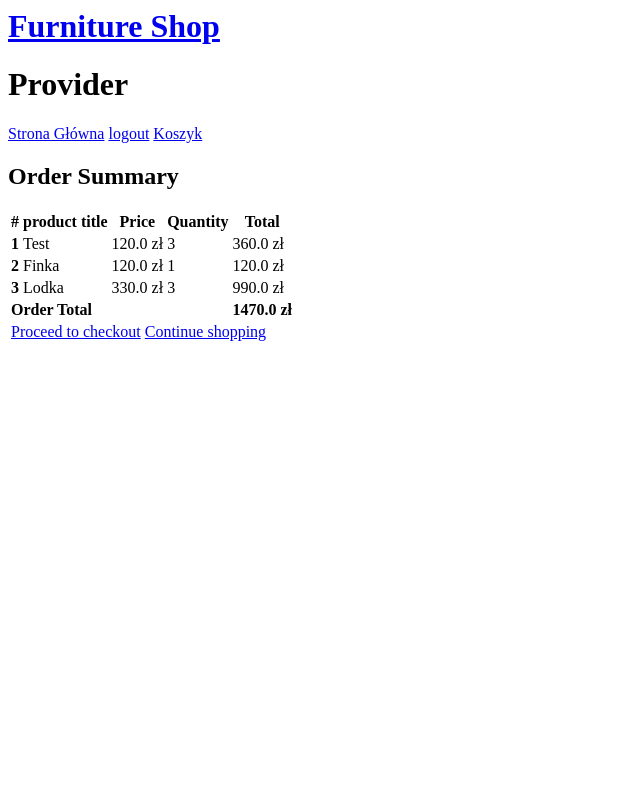
After one commit to PrzemyslawSarnacki/DjangoFurnitureShop, a Django app: page /order_summary/ in a window 1280 px wide. The commit adds this page. Shown: the whole page, without its empty margins (0-640 px from the left). Run offline with Django 3.2, Linux system fonts and the light colour scheme; a user stored in the database is signed in; data comes from the database, SQL or seed files in the repository.

Commit message:
Cart finally somewhat works

```diff
--- a/DjangoFurnitureShop/index/admin.py
+++ b/DjangoFurnitureShop/index/admin.py
@@ -1,6 +1,9 @@
 from django.contrib import admin
-from .models import Product, Comment
+from .models import Product, Comment, Order, OrderProduct, UserAddress
 
 admin.site.register(Product)
+admin.site.register(OrderProduct)
+admin.site.register(Order)
+admin.site.register(UserAddress)
 
 # Register your models here.
--- a/DjangoFurnitureShop/index/templates/index/base.html
+++ b/DjangoFurnitureShop/index/templates/index/base.html
@@ -18,11 +18,11 @@
             <a href="/">Strona Główna</a>
             {% if user.is_authenticated %}
             <a href="/logout/">logout</a>
+            <a href="/order_summary">Koszyk</a>
             {% else %}
             <a href="/register/">Zarejestruj</a>
             <a href="/login/">Login</a>
             {% endif %}
-            <a href="/">Strona Główna</a>
         </div>
     <div class="content container">
         <div class="row">
@@ -33,4 +33,18 @@
         </div>
     </div>
 </body>
+<body>
+    <div class="mt-5 pt-4">
+        {% if messages %}
+            {% for message in messages %}
+            <div class="alert alert-{{ message.tags }} alert-dismissible fade show" role="alert">
+                {{ message }}
+                <button type="button" class="close" data-dismiss="alert" aria-label="Close">
+                <span aria-hidden="true">&times;</span>
+                </button>
+            </div>
+            {% endfor %}
+        {% endif %}
+    </div>
+</body>
 </html>
--- /dev/null
+++ b/DjangoFurnitureShop/index/templates/index/order_summary.html
@@ -0,0 +1,67 @@
+{% extends "index/base.html" %}
+
+{% block content %}
+  <main>
+    <div class="container">
+
+    <div class="table-responsive text-nowrap">
+    <h2>Order Summary</h2>
+    <table class="table">
+        <thead>
+        <tr>
+            <th scope="col">#</th>
+            <th scope="col">product title</th>
+            <th scope="col">Price</th>
+            <th scope="col">Quantity</th>
+            <th scope="col">Total</th>
+        </tr>
+        </thead>
+        <tbody>
+        {% for order_product in order.products.all %}
+        <tr>
+            <th scope="row">{{ forloop.counter }}</th>
+            <td>{{ order_product.product.name }}</td>
+            <td>{{ order_product.product.price }} zł</td>
+            <td>
+                <a href="{% url 'remove_single_product_from_cart' order_product.product.pk %}"><i class="fas fa-minus mr-2"></i></a>
+                {{ order_product.quantity }}
+                <a href="{% url 'add_to_cart' order_product.product.pk %}"><i class="fas fa-plus ml-2"></i></a>
+            </td>
+            <td>
+                {{ order_product.get_total_price }} zł
+            <a style='color: red;' href="{% url 'remove_from_cart' order_product.product.pk %}">
+                <i class="fas fa-trash float-right"></i>
+            </a>
+            </td>
+        </tr>
+        {% empty %}
+        <tr>
+            <td colspan='5'>Your cart is empty</td>
+        </tr>
+        <tr>
+            <td colspan="5">
+            <a class='btn btn-primary float-right' href='/'>Continue shopping</a>
+            </td>
+        </tr>
+        {% endfor %}
+        {% if order.get_total %}
+        <tr>
+            <td colspan="4"><b>Order Total</b></td>
+            <td><b>{{ order.get_total }} zł</b></td>
+        </tr>
+        <tr>
+            <td colspan="5">
+            <a class='btn btn-warning float-right ml-2' href='/checkout/'>Proceed to checkout</a>
+            <a class='btn btn-primary float-right' href='/'>Continue shopping</a>
+            </td>
+        </tr>
+        {% endif %}
+        </tbody>
+    </table>
+
+    </div>
+
+    </div>
+  </main>
+
+{% endblock content %}
--- a/DjangoFurnitureShop/index/templates/index/product_list.html
+++ b/DjangoFurnitureShop/index/templates/index/product_list.html
@@ -40,7 +40,6 @@
                 <img src="{{ product.photo.url}}" height="50">
             {% endif %}
                 <b><p>{{ product.price|linebreaksbr }} zł</p></b>
-            <button>Dodaj do koszyka</button>
         </div>
     </article>
     {% endfor %}
--- a/DjangoFurnitureShop/index/urls.py
+++ b/DjangoFurnitureShop/index/urls.py
@@ -10,7 +10,13 @@ urlpatterns = [
     path('product_detail/<pk>/', views.product_detail, name='product_detail'),
     # re_path(r'^search/$', views.search, name='search'),
     path('new_product/', views.new_product, name='new_product'),
+    path('checkout/', views.checkout, name='checkout'),
+    path('order_summary/', views.order_summary, name='order_summary'),
     path('edit_product/<pk>/', views.edit_product, name='edit_product'),
+    path('add_to_cart/<pk>/', views.add_to_cart, name='add_to_cart'),
+    path('remove_from_cart/<pk>/', views.remove_from_cart, name='remove_from_cart'),
+    path('remove_single_product_from_cart/<pk>/', views.remove_single_product_from_cart,
+         name='remove_single_product_from_cart'),
     path('product_detail/<pk>/delete_product/', views.delete_product, name='delete_product'),
     path('<int:id>', views.product_list, name=''),
 ] + static(settings.MEDIA_URL, document_root=settings.MEDIA_ROOT)
--- a/DjangoFurnitureShop/index/views.py
+++ b/DjangoFurnitureShop/index/views.py
@@ -1,11 +1,13 @@
 from django.shortcuts import render, get_object_or_404, redirect
+from django.core.exceptions import ObjectDoesNotExist
 from django.http import HttpResponse
 from django.db.models import Q
+from django.contrib import messages
 from django.utils import timezone
 from django.core.paginator import Paginator, EmptyPage, PageNotAnInteger
 from django.contrib.auth.models import User
-from .models import Product, Comment
-from .forms import ProductForm, CommentForm
+from .models import Product, Comment, Order, OrderProduct, UserAddress
+from .forms import ProductForm, CommentForm, CheckoutForm
 from django.views.decorators.cache import never_cache
 from django.views.decorators.csrf import csrf_protect
 
@@ -21,11 +23,9 @@ def product_list(request):
     if 'search' in request.GET:
         search_phrase = request.GET['search']
         products = products.filter(manufacturer_id__username=search_phrase)
-        print(products.first())
         if products.first() == None:
             products = Product.objects.all()
             products = products.filter(name__icontains=search_phrase)
-            print(products)
     if 'search_manufacturer' in request.GET:
         search_manufacturer = request.GET['search_manufacturer']
         products = products.filter(manufacturer_id__username=search_manufacturer)
@@ -41,7 +41,7 @@ def product_detail(request, pk):
     return render(request, 'index/product_detail.html', {'product': product})
 
 def new_product(request):
-    if request.method == "POST":
+    if request.method == 'POST':
         product = ProductForm(request.POST, request.FILES)
         if product.is_valid():
             product.save()
@@ -52,14 +52,14 @@ def new_product(request):
 
 def edit_product(request, pk):
     product = get_object_or_404(Product, pk=pk)
-    if request.method == "POST":
+    if request.method == 'POST':
         form = ProductForm(request.POST, request.FILES, instance=product)
         if form.is_valid():
             product = form.save(commit=False)
             product.manufacturer = request.user
             product.created_date = timezone.now()
             product.save()
-            return redirect('product_details', pk=product.pk)
+            return redirect('product_detail', pk=product.pk)
     else:
         form = ProductForm(instance=product)
     return render(request, 'index/edit_product.html', {'form': form})
@@ -72,14 +72,163 @@ def delete_product(request, pk):
 
 def add_to_cart(request, pk):
     product = get_object_or_404(Product, pk=pk)
-    order_product = OrderProduct.objects.create(product=product)
-    order_qs = Order.objects.filter(user=request.user, ordered=False)
-    if order_qs.exists():
-        order = order_qs[0]
+    try:
+        order_product = OrderProduct.objects.get(product=product, user=request.user, ordered=False)
+    except ObjectDoesNotExist:
+        order_product = OrderProduct.objects.create(product=product, user=request.user, ordered=False)
+    try:
+        order = Order.objects.get(user=request.user, ordered=False)
         if order.products.filter(product__pk=product.pk).exists():
             order_product.quantity += 1
             order_product.save()
+            messages.info(request, "Zaaktualizowano ilość.")
+            return redirect("order_summary")
         else:
-            order = Order.objects.create(user=request.user)
             order.products.add(order_product)
-    return render(request, 'index/delete_product.html', {'product': product})
+            messages.info(request, "Dodano do koszyka.")
+            return redirect("order_summary")
+    except ObjectDoesNotExist:
+        ordered_date = timezone.now()
+        order = Order.objects.create(
+            user=request.user, ordered_date=ordered_date)
+        order.products.add(order_product)
+        messages.info(request, "Dodano do koszyka.")
+        return(redirect('order_summary'))
+
+def order_summary(request):
+    if request.method == "GET":
+        try:
+            order = Order.objects.get(user=request.user, ordered=False)
+
+            return render(request, 'index/order_summary.html', {'order': order})
+        except ObjectDoesNotExist:
+            messages.warning(request, "Nie masz aktywnego zamówienia !")
+            return redirect("/")
+
+def checkout(request):
+    if request.method == "GET":
+        try:
+            order = Order.objects.get(user=request.user, ordered=False)
+            print(order)
+            form = CheckoutForm()
+            context = {
+                'form': form,
+                'order': order,
+            }
+
+            shipping_address_qs = UserAddress.objects.filter(
+                user=request.user,
+                default=True
+            )
+            if shipping_address_qs.exists():
+                context.update(
+                    {'default_shipping_address': shipping_address_qs[0]})
+
+            return render(request, "index/checkout.html", context)
+        except ObjectDoesNotExist:
+            messages.info(request, "You do not have an active order")
+            return redirect('/')
+    if request.method == "POST":
+        form = CheckoutForm(request.POST or None)
+        try:
+            order = Order.objects.get(user=request.user, ordered=False)
+            if form.is_valid():
+                use_default_shipping = form.cleaned_data.get(
+                    'use_default_shipping')
+                if use_default_shipping:
+                    print("Using the defualt shipping address")
+                    address_qs = UserAddress.objects.filter(
+                        user=request.user,
+                        address_type='S',
+                        default=True
+                    )
+                    if address_qs.exists():
+                        shipping_address = address_qs[0]
+                        order.shipping_address = shipping_address
+                        order.save()
+                    else:
+                        messages.info(
+                            request, "No default shipping address available")
+                        return redirect('core:checkout')
+                else:
+                    print("User is entering a new shipping address")
+                    shipping_address1 = form.cleaned_data.get(
+                        'shipping_address')
+                    shipping_address2 = form.cleaned_data.get(
+                        'shipping_address2')
+                    shipping_country = form.cleaned_data.get(
+                        'shipping_country')
+                    shipping_zip = form.cleaned_data.get('shipping_zip')
+
+                    if is_valid_form([shipping_address1, shipping_country, shipping_zip]):
+                        shipping_address = UserAddress(
+                            user=request.user,
+                            street_address=shipping_address1,
+                            apartment_address=shipping_address2,
+                            country=shipping_country,
+                            zip=shipping_zip,
+                        )
+                        shipping_address.save()
+
+                        order.shipping_address = shipping_address
+                        order.save()
+
+                        set_default_shipping = form.cleaned_data.get(
+                            'set_default_shipping')
+                        if set_default_shipping:
+                            shipping_address.default = True
+                            shipping_address.save()
+
+                    else:
+                        messages.info(
+                            request, "Please fill in the required shipping address fields")
+
+
+
+        except ObjectDoesNotExist:
+            messages.warning(request, "You do not have an active order")
+            return redirect("order_summary")
+
+
+def remove_from_cart(request, pk):
+    product = get_object_or_404(Product, pk=pk)
+    try:
+        order = Order.objects.get(user=request.user, ordered=False)
+        try:
+            order_product = OrderProduct.objects.get(product=product, user=request.user, ordered=False)
+            order.products.remove(order_product)
+            messages.info(request, 'Produkt usunięty z koszyka')
+            return redirect('order_summary')
+        except ObjectDoesNotExist:
+            messages.info(request, 'Koszyk jest pusty')
+            return redirect('product_detail', pk=pk)
+    except ObjectDoesNotExist:
+        messages.info(request, 'Koszyk jest pusty')
+        return redirect('product_detail', pk=pk)
+
+def remove_single_product_from_cart(request, pk):
+    product = get_object_or_404(Product, pk=pk)
+    try :
+        order = Order.objects.get(
+            user=request.user,
+            ordered=False
+        )
+        if order.products.filter(product__pk=product.pk).exists():
+            order_product = OrderProduct.objects.filter(
+                product=product,
+                user=request.user,
+                ordered=False
+            )[0]
+            if order_product.quantity > 1:
+                order_product.quantity -= 1
+                order_product.save()
+            else:
+                order.products.remove(order_product)
+            messages.info(request, 'Zaktualizowano ilość.')
+            return redirect('order_summary')
+        else:
+            messages.info(request, 'Nie ma tego produktu w koszyku')
+            return redirect('product_detail', pk=pk)
+    except ObjectDoesNotExist:
+        messages.info(request, 'Nie masz żadnego zamówienia')
+        return redirect('product_detail', pk=pk)
```
Also changed, not shown: DjangoFurnitureShop/index/forms.py (+7 -0 lines), DjangoFurnitureShop/index/models.py (+23 -3 lines), DjangoFurnitureShop/index/templates/index/checkout.html (added, +63 -0 lines), DjangoFurnitureShop/index/templates/index/order_snippet.html (added, +23 -0 lines), DjangoFurnitureShop/index/templates/index/product_detail.html (+7 -1 lines), DjangoFurnitureShop/db.sqlite3, DjangoFurnitureShop/index/migrations/0005_auto_20191210_1118.py (added), DjangoFurnitureShop/register/views.py (line endings or trailing spaces).
